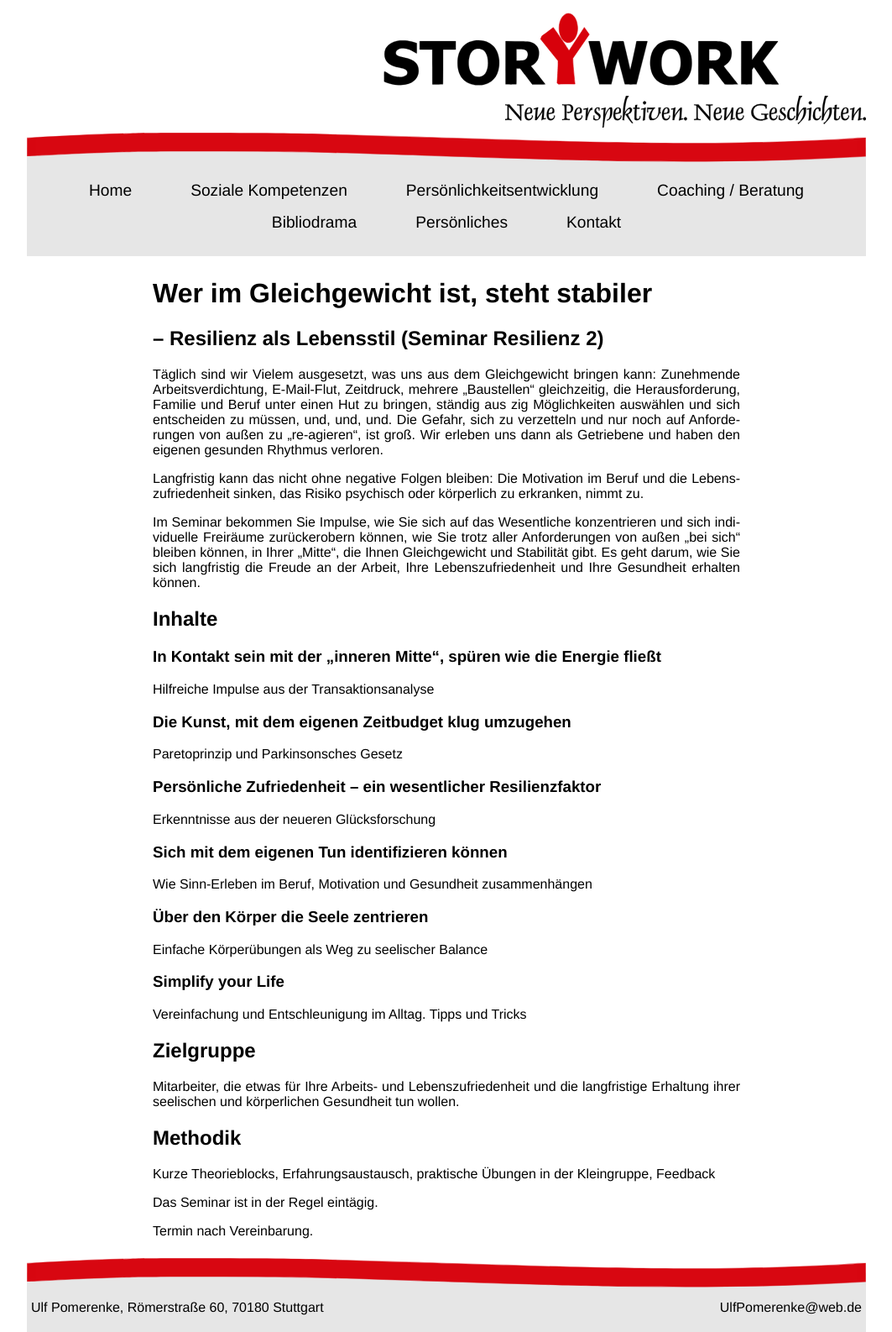
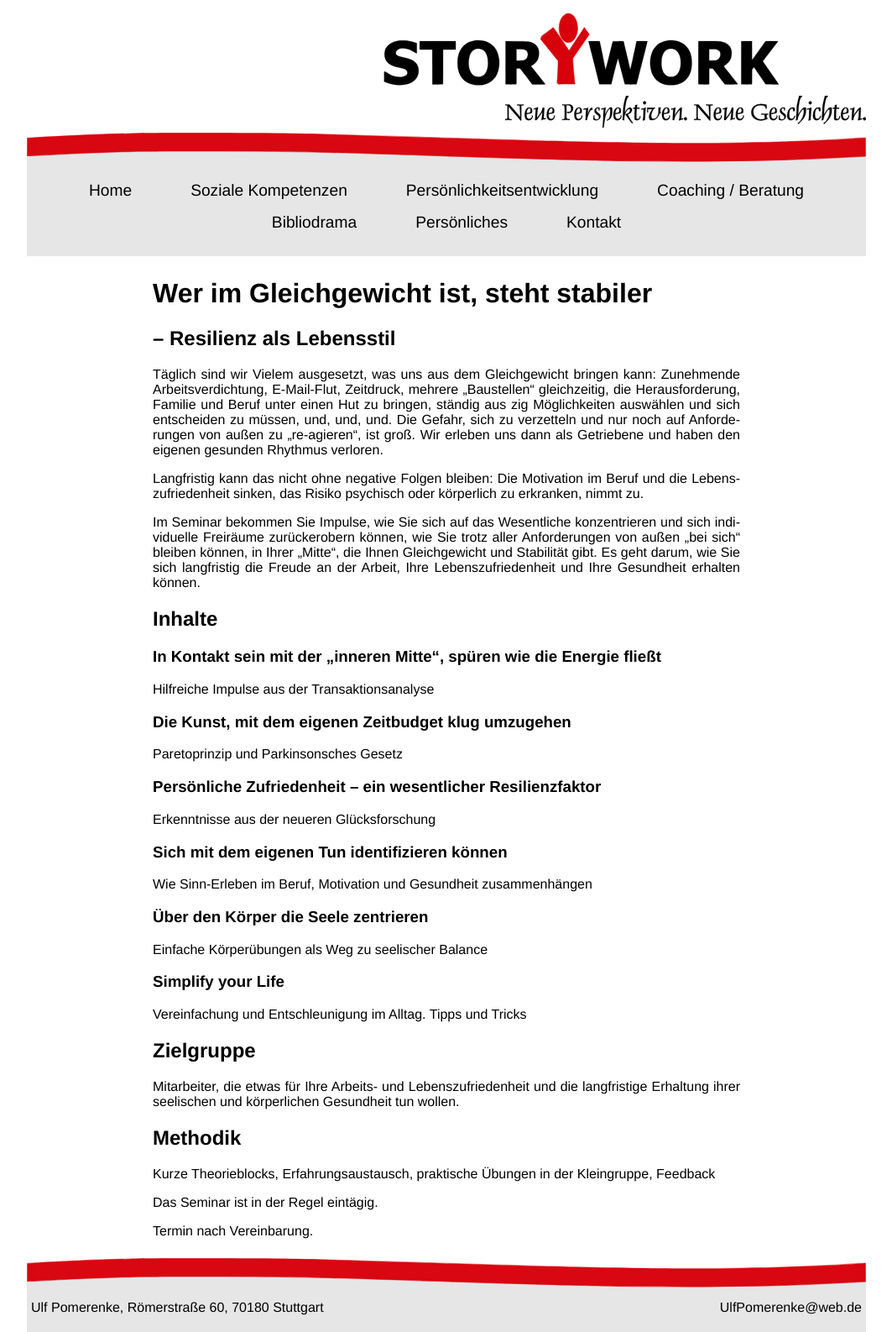
Before and after one commit to storywork/storywork.github.io, a Jekyll site: the page built from soziale-kompetenzen/resilienz-2.md, in a window 1280 px wide. Shown: the whole page at 84% size, without its empty margins (108-1171 px from the left). Built offline with Jekyll 4.4.1, drawn with Linux system fonts in a browser that asks for light colours; our own code applies the rules of GitHub Pages for plain Markdown files.

Commit message:
Edit via CMS (1)

```diff
--- a/soziale-kompetenzen/resilienz-2.md
+++ b/soziale-kompetenzen/resilienz-2.md
@@ -4,7 +4,7 @@
 
 # Wer im Gleichgewicht ist, steht stabiler
 
-## – Resilienz als Lebensstil (Seminar Resilienz 2)
+## – Resilienz als Lebensstil
 
 Täglich sind wir Vielem ausgesetzt, was uns aus dem Gleichgewicht bringen kann: Zunehmende Arbeitsverdichtung, E-Mail-Flut, Zeitdruck, mehrere „Baustellen“ gleichzeitig, die Herausforderung, Familie und Beruf unter einen Hut zu bringen, ständig aus zig Möglichkeiten auswählen und sich entscheiden zu müssen, und, und, und. Die Gefahr, sich zu verzetteln und nur noch auf Anforderungen von außen zu „re-agieren“, ist groß. Wir erleben uns dann als Getriebene und haben den eigenen gesunden Rhythmus verloren.
 
```
